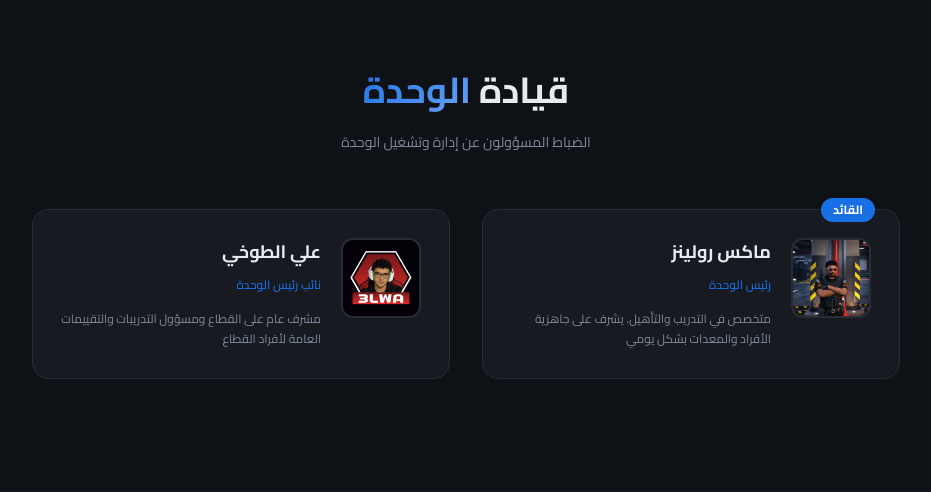
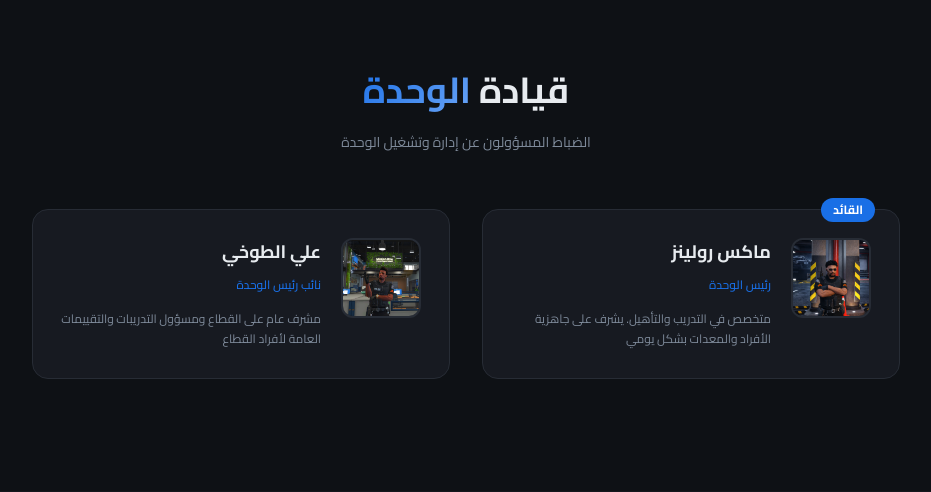
Before and after one commit to maxx1-git/SU-apply-system, a Django app: page / in a window 1280 px wide. Shown: the part 2760-3252 px from the top of the page, without its empty margins (174-1105 px from the left). Run offline with Django 5.2, Linux system fonts and the light colour scheme.

Commit message:
Co Leader Image Changed

```diff
--- a/templates/pages/index.html
+++ b/templates/pages/index.html
@@ -319,7 +319,7 @@
 
         <article class="leader-card leader-card--offset reveal">
           <div class="leader-card__inner">
-            <img src="{% static 'img/3lwa.webp' %}" alt="" class="leader-card__avatar" loading="lazy" />
+            <img src="{% static 'img/3li_to5y.png' %}" alt="" class="leader-card__avatar" loading="lazy" />
             <div>
               <h3 class="leader-card__name">علي الطوخي</h3>
               <span class="leader-card__rank">نائب رئيس الوحدة</span>
```
Also changed, not shown: project/static/img/3li_to5y.png (added), 1 other file.
